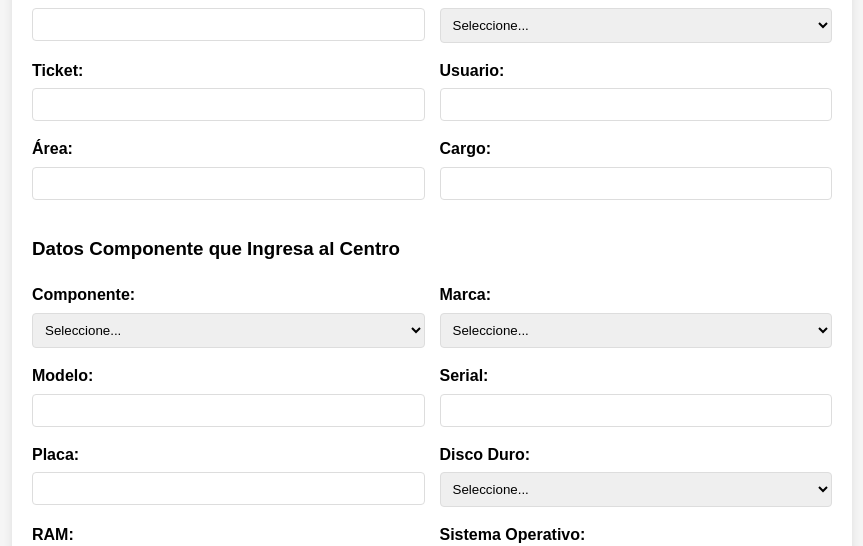
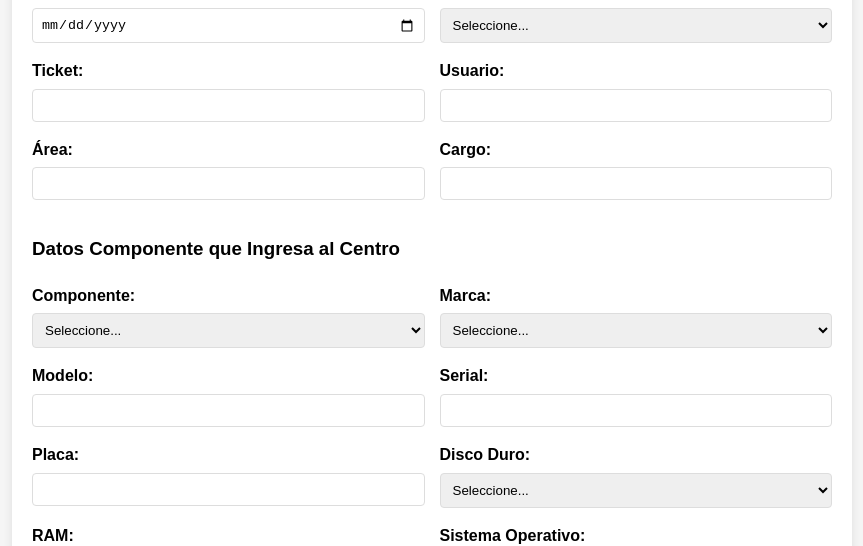
Before and after one commit to JuanAlvarez97-png/ReporteCDR, a plain HTML site: page index.html in a window 1280 px wide. Shown: the part 255-801 px from the top of the page, without its empty margins (208-1071 px from the left). Drawn offline with nearby package versions, Linux system fonts and the light colour scheme.

Commit message:
Actualizado

```diff
--- a/index.html
+++ b/index.html
@@ -22,7 +22,7 @@
                 <div class="col">
                     <div class="form-group">
                         <label for="fechaIngreso">Fecha de Ingreso:</label>
-                        <input type="text" id="fechaIngreso" name="fechaIngreso">
+                        <input type="date" id="fechaIngreso" name="fechaIngreso">
                     </div>
                 </div>
                 <div class="col">
```
